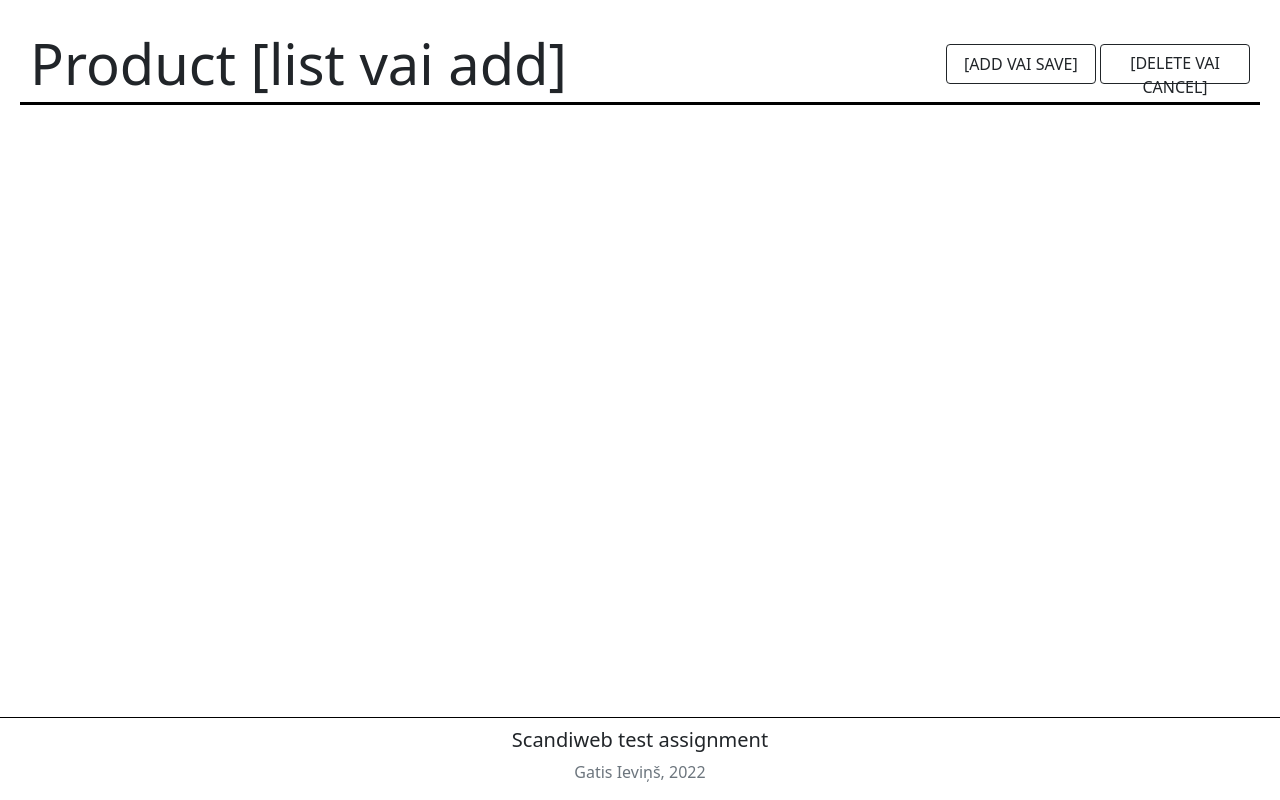
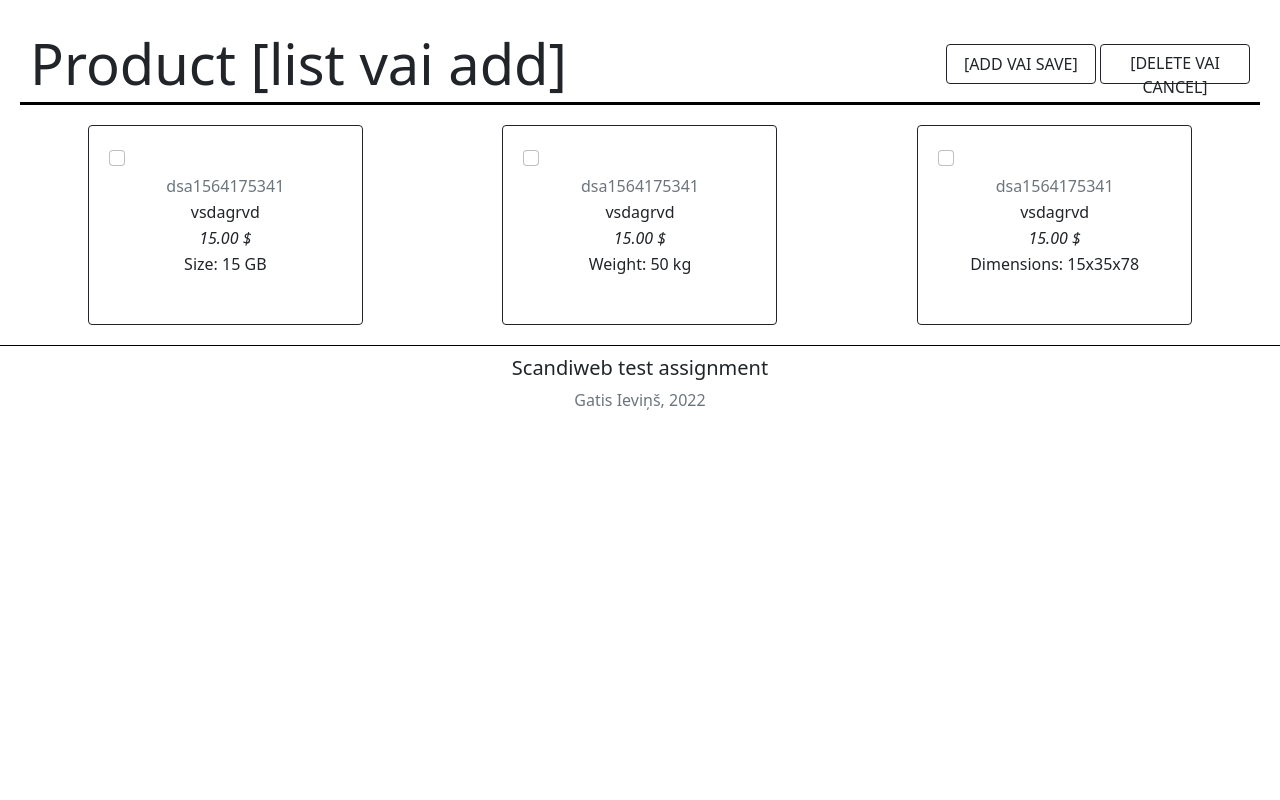
Before and after one commit to Baltimoore/ScandiwebTest, a PHP site: page /html/base.html in a window 1280 px wide. Run offline with PHP 8.4, Linux system fonts and the light colour scheme.

Commit message:
inventāra saraksts izveidots un nostilizēts

```diff
--- a/css/main.css
+++ b/css/main.css
@@ -12,7 +12,22 @@
 #bottom {
     border-top: 1px solid black;
     padding-top: 10px;
-    position: absolute;
-    bottom: 0;
-    width: 100%;
+    height:40px;
 }
+
+.bodies {
+    margin: 10px 30px;
+}
+
+/* veikala satura kāršu izskats */
+.col.card {
+    margin: 10px auto;
+    padding: 20px;
+    width: 275px;
+    height: 200px;
+}
+.cardContents { margin-top: 15px; }
+.cardContents > p { line-height: 10px; }
+.name { font-style: bold; }
+.price { font-style: italic; }
+.price::after { content: " $"; }
--- a/html/base.html
+++ b/html/base.html
@@ -30,6 +30,52 @@
         <!-- Šo sadaļu automātiski aizpilda kats lapas skripts -->
     </div>
 
+    <!--Pagaidu div-i, līdz es saprotu, kā var lietotājam pasniegt papildinātu HTML,
+        vai pirms es abus skatus vienk noformēju PHP-->
+    <div id="body-items" class="bodies">
+        <div class="row row-cols-auto">
+            <div class="col card border-dark">
+                <input class="form-check-input delete-checkbox" type="checkbox" value="" aria-label="Select for deletion">
+                <div class="cardContents text-center">
+                    <p class="sku text-muted">dsa1564175341</p>
+                    <p class="name">vsdagrvd</p>
+                    <p class="price">15.00</p>
+                    <p class="attributes">
+                        <span class="attributeType">Size: </span>
+                        <span class="attributeValue">15</span>
+                        <span class="attributeMeasure"> GB</span>
+                    </p>
+                </div>
+            </div>
+            <div class="col card border-dark">
+                <input class="form-check-input delete-checkbox" type="checkbox" value="" aria-label="Select for deletion">
+                <div class="cardContents text-center">
+                    <p class="sku text-muted">dsa1564175341</p>
+                    <p class="name">vsdagrvd</p>
+                    <p class="price">15.00</p>
+                    <p class="attributes">
+                        <span class="attributeType">Weight: </span>
+                        <span class="attributeValue">50</span>
+                        <span class="attributeMeasure"> kg</span>
+                    </p>
+                </div>
+            </div>
+            <div class="col card border-dark">
+                <input class="form-check-input delete-checkbox" type="checkbox" value="" aria-label="Select for deletion">
+                <div class="cardContents text-center">
+                    <p class="sku text-muted">dsa1564175341</p>
+                    <p class="name">vsdagrvd</p>
+                    <p class="price">15.00</p>
+                    <p class="attributes">
+                        <span class="attributeType">Dimensions: </span>
+                        <span class="attributeValue">15x35x78</span>
+                        <span class="attributeMeasure"></span>
+                    </p>
+                </div>
+            </div>
+        </div>
+    </div>
+
     <footer id="bottom" class="text-center">
         <div id="credits">
             <h5 class="">Scandiweb test assignment</h5>
```
